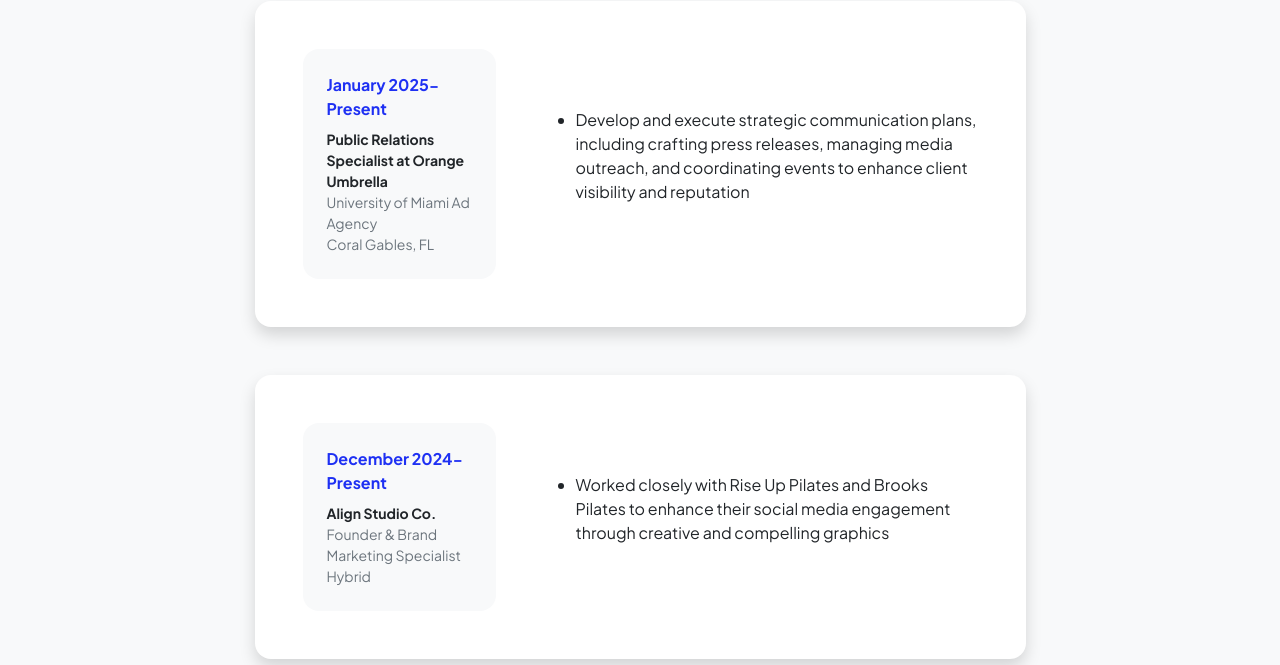
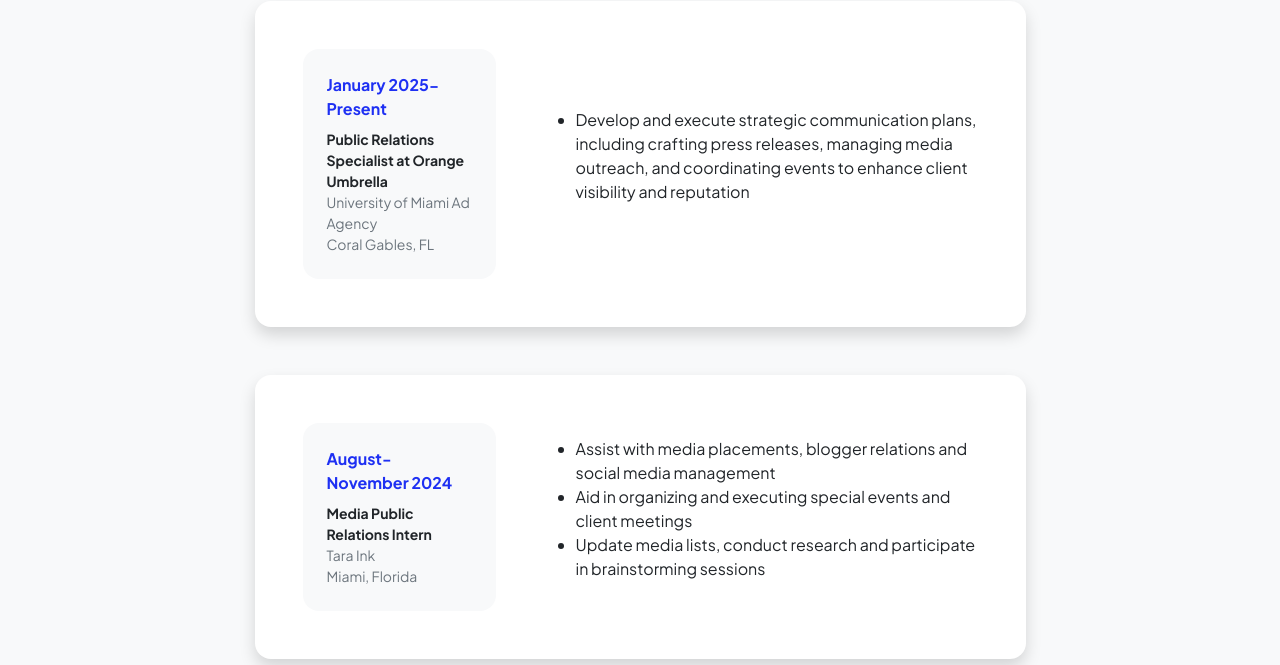
Before and after one commit to GracieCrutchfield/graciecrutchfield.github.io, a website: page resume.html in a window 1280 px wide. Shown: the part 287-952 px from the top of the page. Drawn offline with nearby package versions, Linux system fonts and the light colour scheme.

Commit message:
Add files via upload

```diff
--- a/resume.html
+++ b/resume.html
@@ -71,24 +71,7 @@
 
                             <!-- cards -->
 
-                            <div class="card shadow border-0 rounded-4 mb-5">
-                                <div class="card-body p-5">
-                                    <div class="row align-items-center gx-5">
-                                        <div class="col text-center text-lg-start mb-4 mb-lg-0">
-                                            <div class="bg-light p-4 rounded-4">
-                                                <div class="text-primary fw-bolder mb-2">December 2024-Present</div>
-                                                <div class="small fw-bolder">Align Studio Co.</div>
-                                                <div class="small text-muted">Founder & Brand Marketing Specialist</div>
-                                                <div class="small text-muted">Hybrid</div>
-                                            </div>
-                                        </div>
-                                        <div class="col-lg-8"><div><ul>
-<li>Worked closely with Rise Up Pilates and Brooks Pilates to enhance their social media engagement through creative and compelling graphics</li>
-                                        </ul>
-                                          </div></div>
-                                    </div>
-                                </div>
-                            </div>
+
 
                             <!-- Experience Card 2-->
                             <div class="card shadow border-0 rounded-4 mb-5">
```
